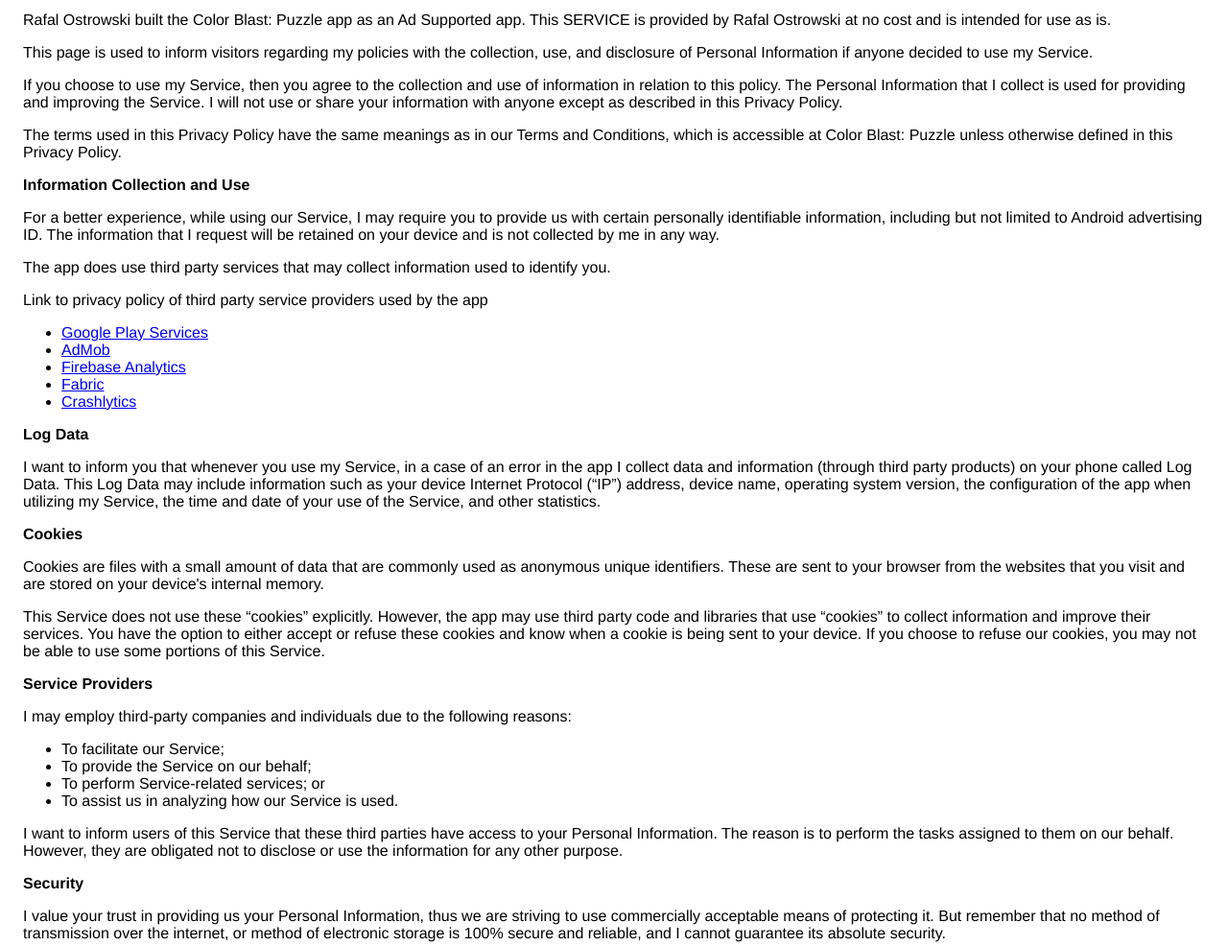
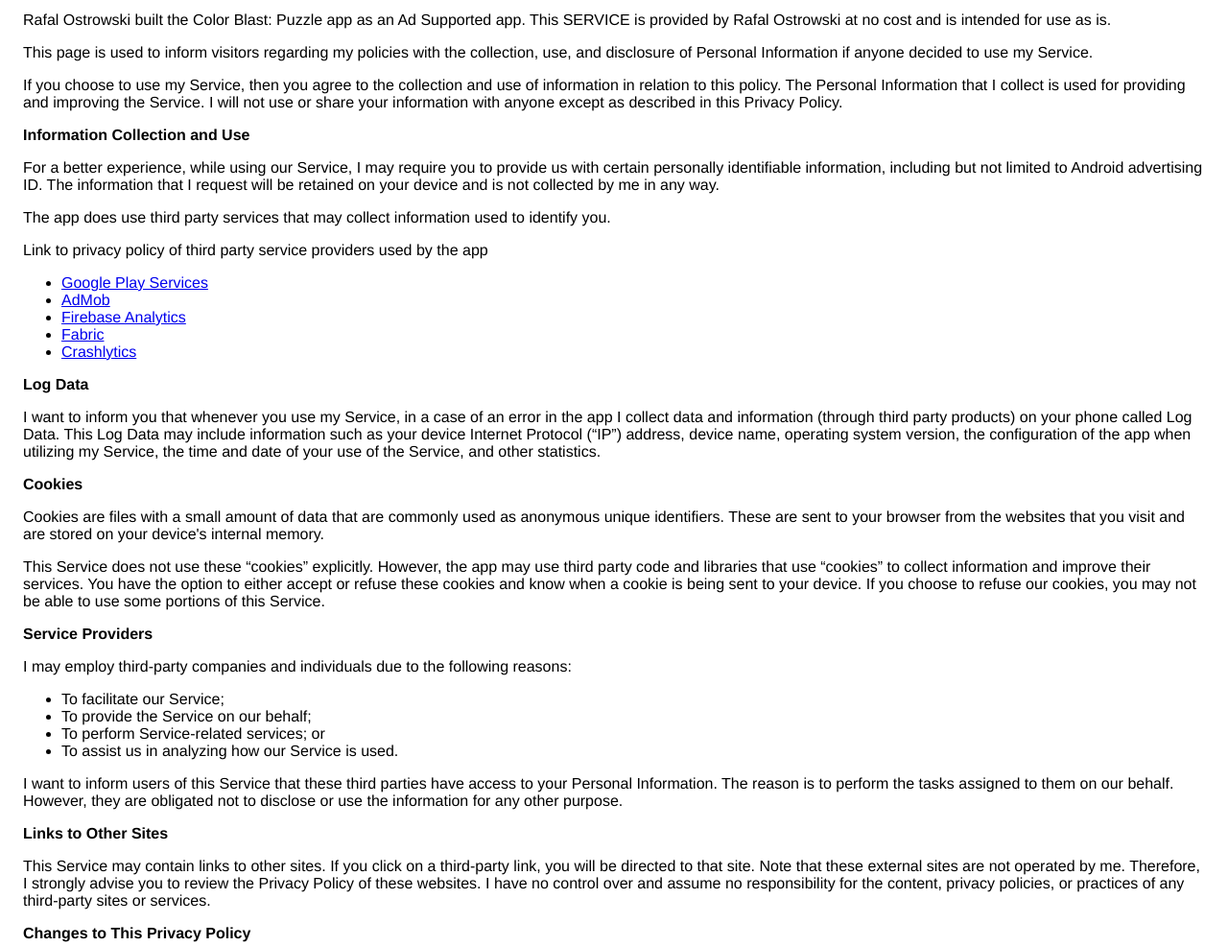
Before and after one commit to ostryhub/ostryhub.github.io, a plain HTML site: page ColorBlastPuzzle/privacy-policy/index.html in a window 1280 px wide. Shown: the part 80-1066 px from the top of the page at 96% size. Drawn offline with Linux system fonts and the light colour scheme.

Commit message:
Removed security and terms and conditions sections

```diff
--- a/ColorBlastPuzzle/privacy-policy/index.html
+++ b/ColorBlastPuzzle/privacy-policy/index.html
@@ -5,8 +5,6 @@
                     to this policy. The Personal Information that I collect is used for providing and improving the
                     Service. I will not use or share your information with anyone except as described
                     in this Privacy Policy.
-                  </p> <p>The terms used in this Privacy Policy have the same meanings as in our Terms and Conditions, which is accessible
-                    at Color Blast: Puzzle unless otherwise defined in this Privacy Policy.
                   </p> <p><strong>Information Collection and Use</strong></p> <p>For a better experience, while using our Service, I may require you to provide us with certain
                     personally identifiable information, including but not limited to Android advertising ID. The information that I request will be retained on your device and is not collected by me in any way.
                   </p> <p>The app does use third party services that may collect information used to identify you.</p> <div><p>Link to privacy policy of third party service providers used by the app</p> <ul><li><a href="https://www.google.com/policies/privacy/" target="_blank">Google Play Services</a></li> <li><a href="https://support.google.com/admob/answer/6128543?hl=en" target="_blank">AdMob</a></li> <li><a href="https://firebase.google.com/policies/analytics" target="_blank">Firebase Analytics</a></li> <li><a href="https://fabric.io/privacy" target="_blank">Fabric</a></li> <li><a href="http://try.crashlytics.com/terms/privacy-policy.pdf" target="_blank">Crashlytics</a></li> <!----></ul></div> <p><strong>Log Data</strong></p> <p> I want to inform you that whenever you use my Service, in a case of an
@@ -23,10 +21,6 @@
                   </p> <p><strong>Service Providers</strong></p> <p> I may employ third-party companies and individuals due to the following reasons:</p> <ul><li>To facilitate our Service;</li> <li>To provide the Service on our behalf;</li> <li>To perform Service-related services; or</li> <li>To assist us in analyzing how our Service is used.</li></ul> <p> I want to inform users of this Service that these third parties have access to your
                     Personal Information. The reason is to perform the tasks assigned to them on our behalf. However, they
                     are obligated not to disclose or use the information for any other purpose.
-                  </p> <p><strong>Security</strong></p> <p> I value your trust in providing us your Personal Information, thus we are striving
-                    to use commercially acceptable means of protecting it. But remember that no method of transmission over
-                    the internet, or method of electronic storage is 100% secure and reliable, and I cannot guarantee
-                    its absolute security.
                   </p> <p><strong>Links to Other Sites</strong></p> <p>This Service may contain links to other sites. If you click on a third-party link, you will be directed
                     to that site. Note that these external sites are not operated by me. Therefore, I strongly
                     advise you to review the Privacy Policy of these websites. I have no control over
```
Also changed, not shown: SmashySoccer/privacy-policy/index.html (+0 -6 lines).
